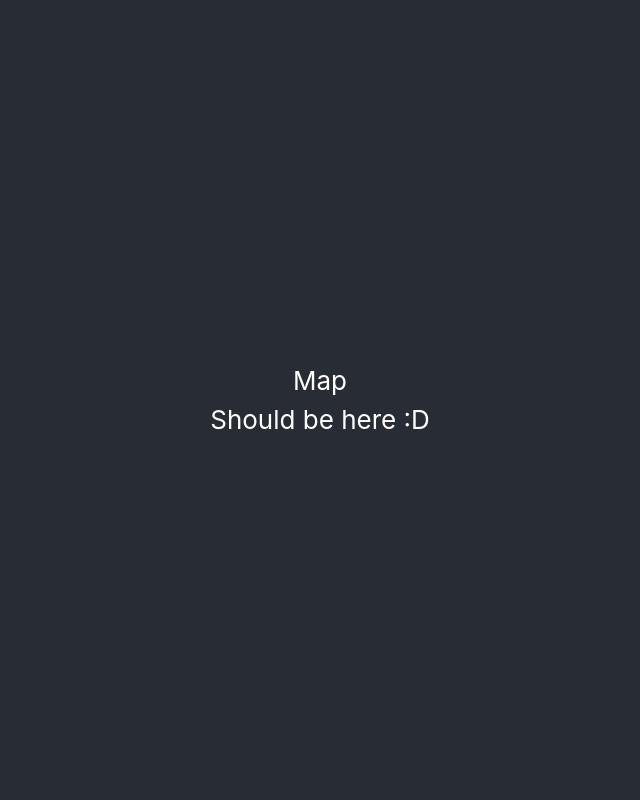
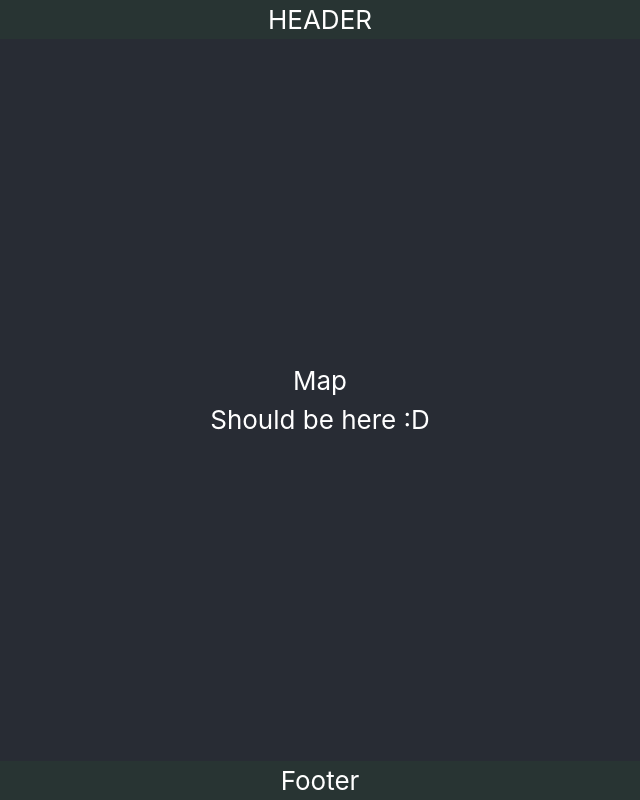
Before and after one commit to GullermoVillarreal/ocean-hack-2021, a React (Create React App) app: page / in a window 1280 px wide. Shown: the whole page, without its empty margins (320-960 px from the left). Built offline with nearby package versions, Linux system fonts and the light colour scheme.

Commit message:
basic setup

```diff
--- a/src/App.css
+++ b/src/App.css
@@ -28,11 +28,21 @@
   color: #61dafb;
 }
 
-@keyframes App-logo-spin {
-  from {
-    transform: rotate(0deg);
-  }
-  to {
-    transform: rotate(360deg);
-  }
+.header-container {
+  position: fixed;
+  left: 0;
+  top: 0;
+  width: 100%;
+  background-color: #283433;
+  color: white;
+  text-align: center;
 }
+.footer-container {
+  position: fixed;
+  left: 0;
+  bottom: 0;
+  width: 100%;
+  background-color: #283433;
+  color: white;
+  text-align: center;
+}
--- a/src/App.js
+++ b/src/App.js
@@ -1,14 +1,14 @@
 //You can modifiy the styles in this file
 import './App.css';
+import Layout from './components/layout';
 //You can create new components if you want
-import Map from './components/map';
 
 //Once you have created a component you can import it
 function App() {
   return (
     <div className="App">
       <header className="App-header">
-        <Map />
+        <Layout />
       </header>
     </div>
   );
--- a/src/components/footer.jsx
+++ b/src/components/footer.jsx
@@ -2,7 +2,7 @@ import React from 'react';
 
 const footer = () => {
   return (
-    <div>
+    <div className="footer-container">
       {/* AQUI PUEDEN CREEAR EL FOOTER A SU GUSTO :D */}
       <h1>Footer</h1>
     </div>
--- a/src/components/header.jsx
+++ b/src/components/header.jsx
@@ -2,7 +2,7 @@ import React from 'react';
 
 const header = () => {
   return (
-    <div>
+    <div className="header-container">
       {/* AQUI PUEDEN CREEAR EL HEADER A SU GUSTO :D */}
       <h1>HEADER</h1>
     </div>
--- /dev/null
+++ b/src/components/layout.jsx
@@ -0,0 +1,15 @@
+import React from 'react';
+import Header from './header';
+import Footer from './footer';
+import Map from './map.jsx';
+const layout = () => {
+  return (
+    <div>
+      <Header />
+      <Map />
+      <Footer />
+    </div>
+  );
+};
+
+export default layout;
```
